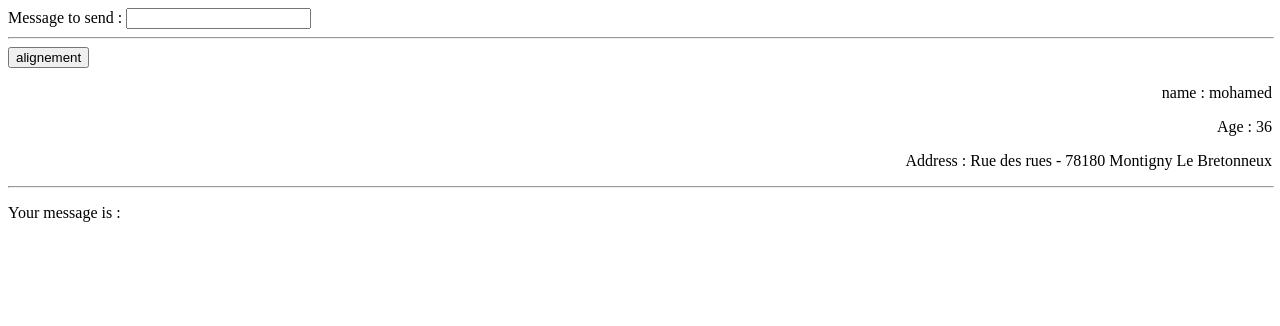
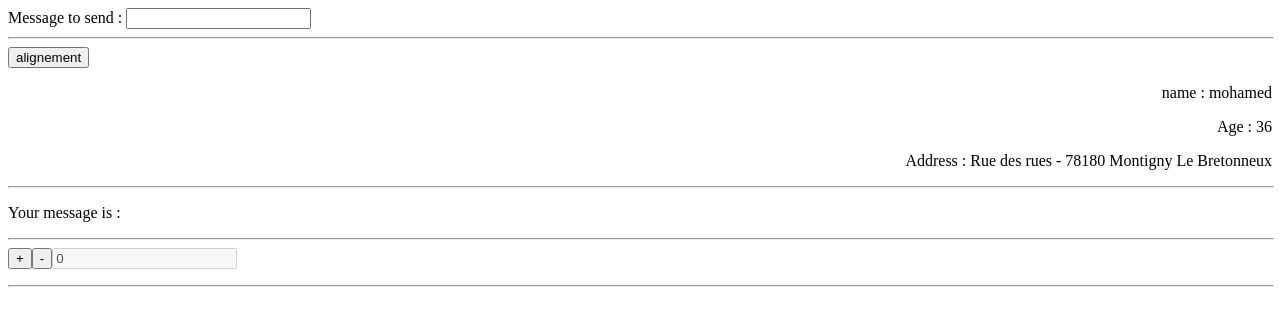
Before and after one commit to mgafsia/angBinding, an Angular app in the folder angBinding-web/: page / in a window 1280 px wide. Shown: the top 326 px of the page. Built offline with nearby package versions, Linux system fonts and the light colour scheme.

Commit message:
Fourth type of angular binding(1) : "Event Binding". Status : OK.

```diff
--- a/angBinding-web/src/app/app.address.component.ts
+++ b/angBinding-web/src/app/app.address.component.ts
@@ -2,7 +2,7 @@ import {Component, Input} from "@angular/core";
 
 @Component({
   moduleId: module.id,
-  selector: 'mga-add',
+  selector: 'mga-mess',
   template: `<p> Your message is : {{this.message}}`
 })
 export class AppMessageComponent {
--- a/angBinding-web/src/app/app.component.html
+++ b/angBinding-web/src/app/app.component.html
@@ -22,4 +22,11 @@
 
 <HR size=2 align=center width="100%">
 
-<mga-add [message]="message"></mga-add>
+<mga-mess [message]="message"></mga-mess>
+
+<p></p>
+<HR size=2 align=center width="100%">
+<mga-counter></mga-counter>
+
+<p></p>
+<HR size=2 align=center width="100%">
--- /dev/null
+++ b/angBinding-web/src/app/app.counter.component.html
@@ -0,0 +1,5 @@
+<div>
+  <input type="button" value="+" (click)="increment()">
+  <input type="button" value="-" (click)="decrement()">
+  <input type="text" placeholder="counter value" disabled="true" [value]="counterValue">
+</div>
--- /dev/null
+++ b/angBinding-web/src/app/app.counter.component.ts
@@ -0,0 +1,18 @@
+import {Component} from "@angular/core";
+
+@Component({
+  moduleId: module.id,
+  selector: 'mga-counter',
+  templateUrl: 'app.counter.component.html'
+})
+export class AppCounterComponent{
+  counterValue: number = 0;
+
+  increment() {
+    this.counterValue++;
+  }
+
+  decrement() {
+    this.counterValue--;
+  }
+}
--- a/angBinding-web/src/app/app.module.ts
+++ b/angBinding-web/src/app/app.module.ts
@@ -5,11 +5,13 @@ import { HttpModule } from '@angular/http';
 
 import { AppComponent } from './app.component';
 import {AppMessageComponent} from "./app.address.component";
+import {AppCounterComponent} from "./app.counter.component";
 
 @NgModule({
   declarations: [
     AppComponent,
-    AppMessageComponent
+    AppMessageComponent,
+    AppCounterComponent
   ],
   imports: [
     BrowserModule,
```
